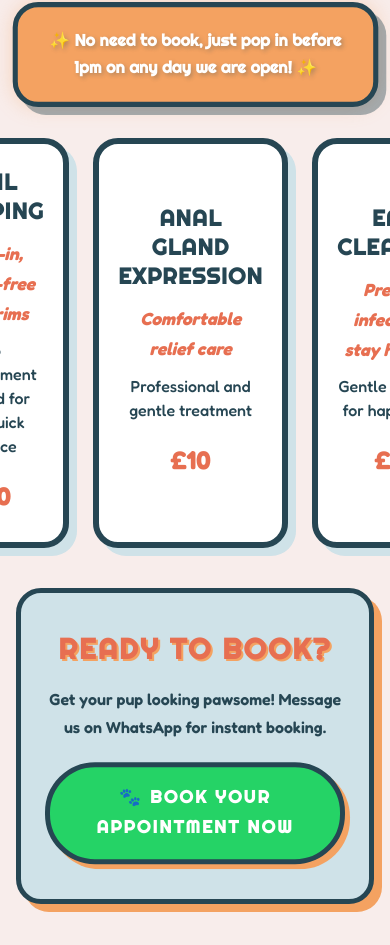
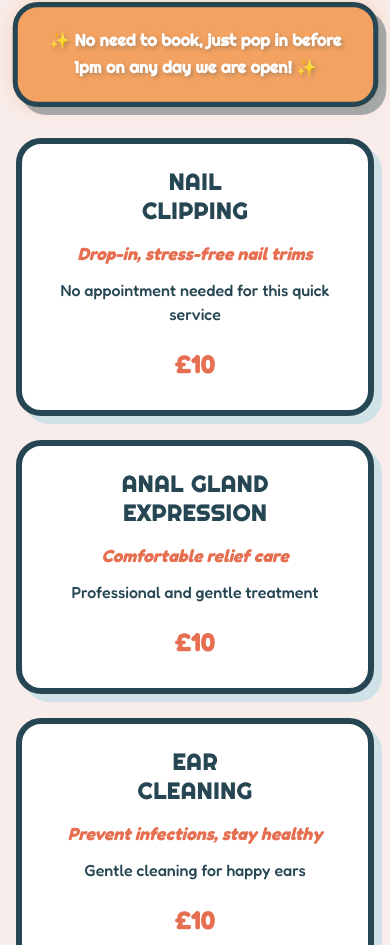
Before and after one commit to leamonline/smarterdog.co.uk, a plain HTML site: page index.html in a window 390 px wide. Shown: the part 3022-3967 px from the top of the page. Drawn offline with Linux system fonts and the light colour scheme.

Commit message:
Update styles.css

```diff
--- a/styles.css
+++ b/styles.css
@@ -603,6 +603,7 @@ nav {
 .additional-services {
     display: flex;
     justify-content: center;
+    flex-wrap: wrap;
     gap: 2rem;
     max-width: 1400px;
     margin: 0 auto 2.5rem auto;
@@ -1911,7 +1912,8 @@ footer::after {
     }
 
     .additional-services {
-        grid-template-columns: 1fr;
+        flex-direction: column;
+        align-items: center;
         gap: 1.5rem;
     }
 
```
